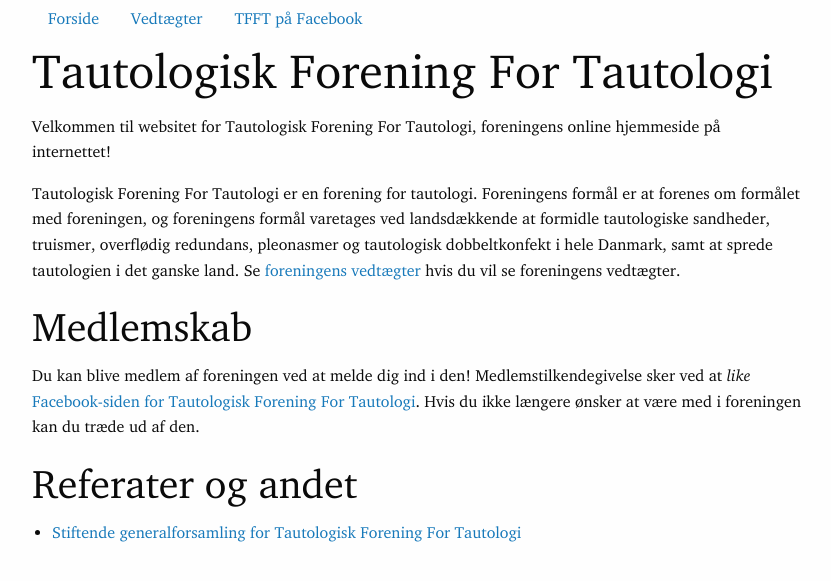
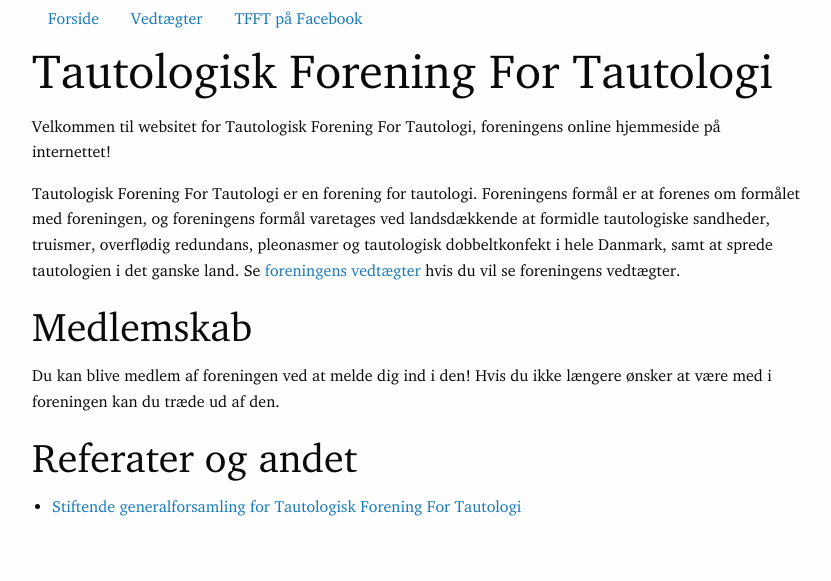
Before and after one commit to markuswustenberg/tfft.dk, a Jekyll site: the page built from docs/index.md, in a window 1280 px wide. Shown: the top 581 px of the page, without its empty margins (223-1054 px from the left). Built offline with Jekyll 4.4.1, drawn with Linux system fonts in a browser that asks for light colours.

Commit message:
Væk med Facebook

```diff
--- a/docs/index.md
+++ b/docs/index.md
@@ -7,7 +7,7 @@ Tautologisk Forening For Tautologi er en forening for tautologi. Foreningens for
 
 ## Medlemskab
 
-Du kan blive medlem af foreningen ved at melde dig ind i den! Medlemstilkendegivelse sker ved at _like_ [Facebook-siden for Tautologisk Forening For Tautologi](https://www.facebook.com/tfftdk). Hvis du ikke længere ønsker at være med i foreningen kan du træde ud af den.
+Du kan blive medlem af foreningen ved at melde dig ind i den! Hvis du ikke længere ønsker at være med i foreningen kan du træde ud af den.
 
 ## Referater og andet
 
```
